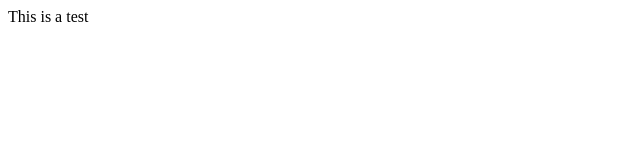
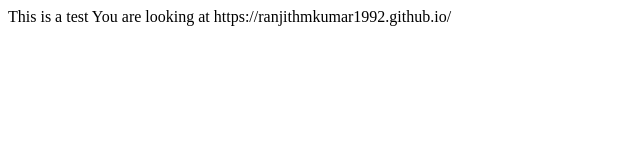
Before and after one commit to ranjithmkumar1992/ranjithmkumar1992.github.io, a plain HTML site: page index.html in a window 1280 px wide. Shown: the whole page, without its empty margins (0-640 px from the left). Drawn offline with Linux system fonts and the light colour scheme.

Commit message:
Update index.html

```diff
--- a/index.html
+++ b/index.html
@@ -1,3 +1,4 @@
 <html>
-  This is a test
+This is a test
+You are looking at https://ranjithmkumar1992.github.io/
 </html>
```
